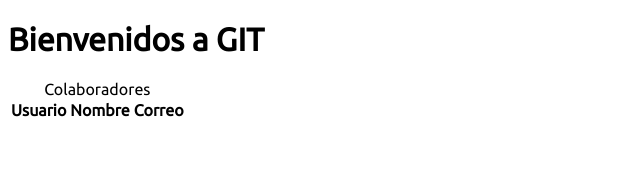
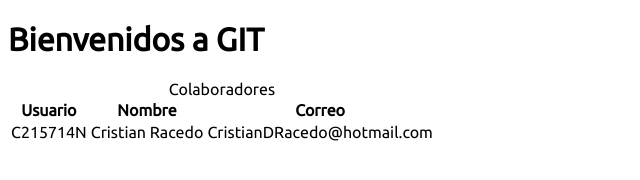
Before and after one commit to lourdesmalenaabate/Git-, a plain HTML site: page index.html in a window 1280 px wide. Shown: the whole page, without its empty margins (0-640 px from the left). Drawn offline with Linux system fonts and the light colour scheme.

Commit message:
colaborador: se agrego Cristian Racedo

```diff
--- a/index.html
+++ b/index.html
@@ -46,6 +46,11 @@
                 </tr>
             </thead>
             <tbody>
+                <tr>
+                    <td>C215714N</td>
+                    <td>Cristian Racedo</td>
+                    <td>CristianDRacedo@hotmail.com</td>
+                </tr>
                 <!-- Ingrese sus datos -->
 
             </tbody>
```
